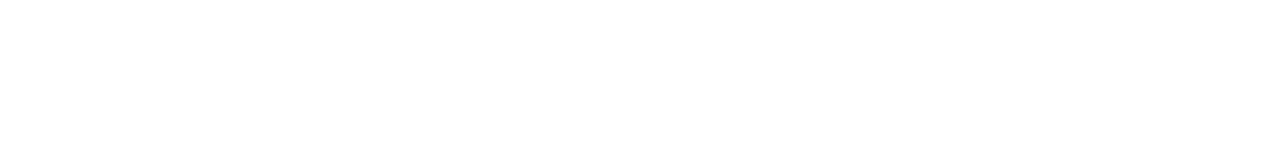
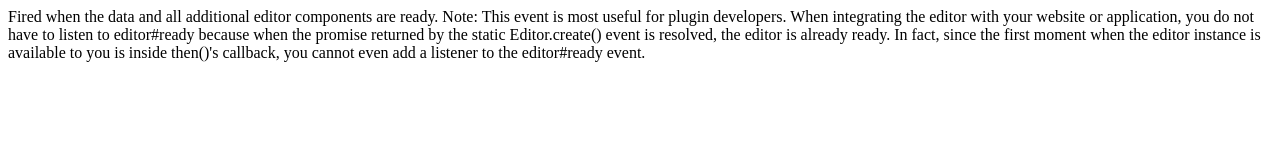
Before and after one commit to yasar2385/ckeditor_5, a website: page index.html in a window 1280 px wide. Drawn offline with Linux system fonts and the light colour scheme.

Commit message:
2 files modified

```diff
--- a/index.html
+++ b/index.html
@@ -1,4 +1,12 @@
 <script src="https://cdn.ckeditor.com/ckeditor5/39.0.1/classic/ckeditor.js"></script>
 
 <div id="app"></div>
-<div id="editor"></div>
+<div id="editor">
+  Fired when the data and all additional editor components are ready. Note: This
+  event is most useful for plugin developers. When integrating the editor with
+  your website or application, you do not have to listen to editor#ready because
+  when the promise returned by the static Editor.create() event is resolved, the
+  editor is already ready. In fact, since the first moment when the editor
+  instance is available to you is inside then()'s callback, you cannot even add
+  a listener to the editor#ready event.
+</div>
```
Also changed, not shown: index.js (+5 -3 lines).
